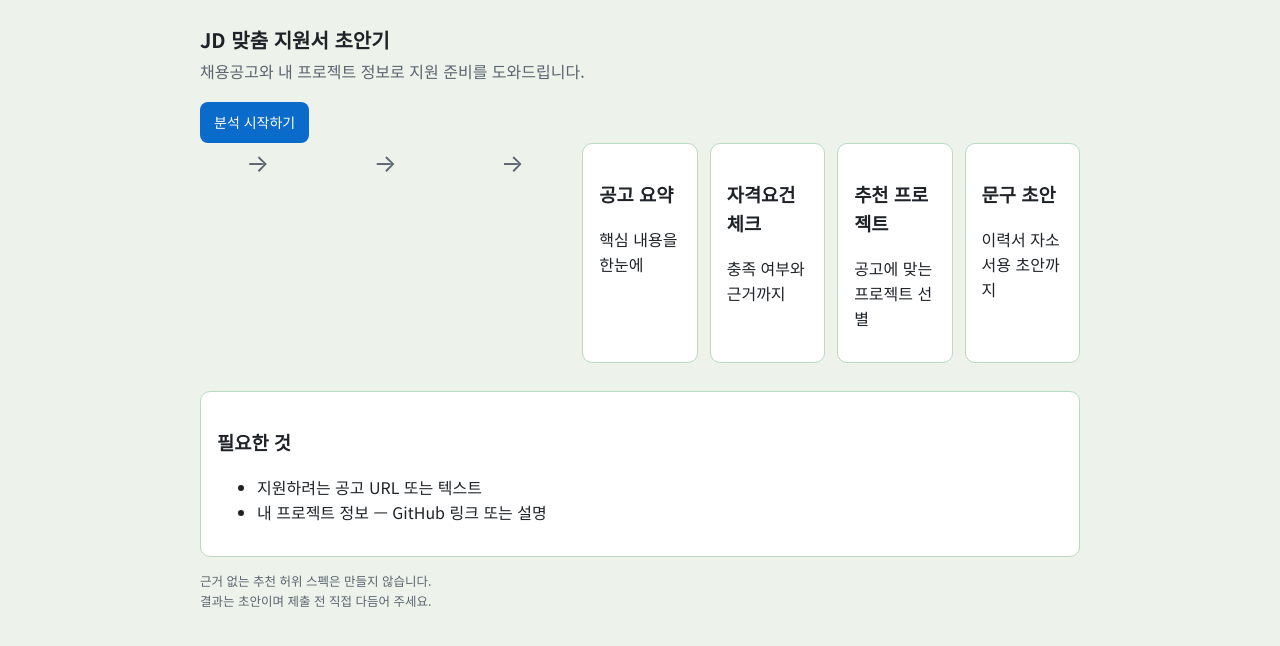
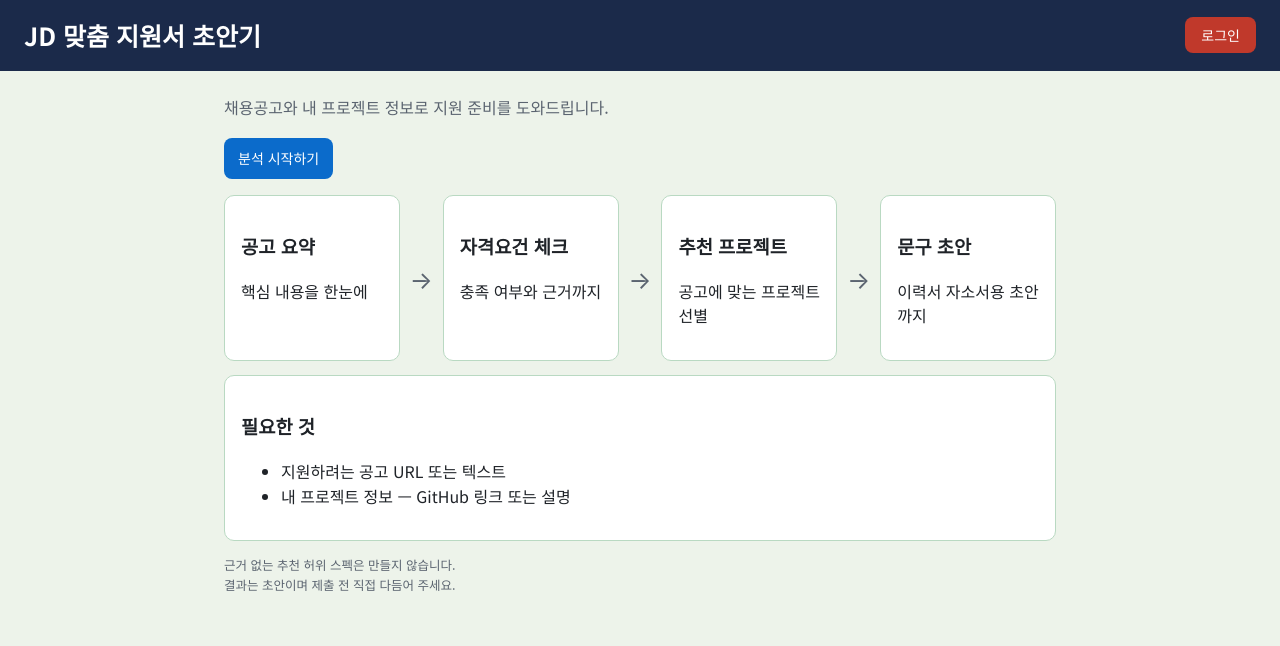
Before and after one commit to KangSY01/jd-fit-service, a website: page index.html in a window 1280 px wide. Drawn offline with Linux system fonts and the light colour scheme.

Commit message:
수정 및 바 추가

```diff
--- a/css/base.css
+++ b/css/base.css
@@ -1,12 +1,20 @@
-:root{ --bg:#EDF3EA; --card:#ffffff; --ink:#1f2328; --muted:#5b6470; --line:#e2e5ea; --accent:#0b6bcb; }
+:root{ --bg:#EDF3EA; --card:#ffffff; --ink:#1f2328; --muted:#5b6470; --line:#e2e5ea; --accent:#0b6bcb; --navy:#1b2a4a; --strong:#c0392b; }
 *{ box-sizing:border-box; }
-body{ font-family:"Noto Sans KR",-apple-system,BlinkMacSystemFont,"Segoe UI",Roboto,Helvetica,Arial,sans-serif; background:var(--bg); color:var(--ink); margin:0; padding:24px; line-height:1.55; }
-.wrap{ max-width:880px; margin:0 auto; }
+body{ font-family:"Noto Sans KR",-apple-system,BlinkMacSystemFont,"Segoe UI",Roboto,Helvetica,Arial,sans-serif; background:var(--bg); color:var(--ink); margin:0; padding:0; line-height:1.55; }
+.wrap{ max-width:880px; margin:0 auto; padding:24px; }
+
+.topbar{ background:var(--navy); color:#fff; display:flex; justify-content:space-between; align-items:center; padding:16px 24px; }
+.topbar .brand{ font-weight:700; font-size:25px; color:#fff; }
+.topbar .btn-login{ background:var(--strong); color:#fff; padding:8px 16px; border-radius:8px; border:none; cursor:pointer; font-size:14px; font-family:inherit; text-decoration:none; display:inline-block; }
+
 h1{ font-size:20px; margin:0 0 4px; font-weight:700; }
 .sub{ color:var(--muted); margin:0 0 18px; }
 .card{ background:var(--card); border:1px solid #b9d9c2; border-radius:10px; padding:16px; margin-bottom:14px; }
-.card-row{ display:grid; grid-template-columns:1fr 1fr 1fr 1fr 1fr 1fr 1fr; gap:12px; }
-.arrow{ text-align:center; font-size:24px; color:var(--muted); grid-row:1; }
+
+.card-row{ display:flex; align-items:stretch; gap:8px; flex-wrap:wrap; }
+.card-row .card{ flex:1 1 140px; margin-bottom:0; }
+.arrow{ display:flex; align-items:center; justify-content:center; font-size:24px; color:var(--muted); flex:0 0 auto; padding:0 2px; }
+
 .required-mark::after{
   content:"★";
   color:#c0392b;
@@ -39,3 +47,8 @@ th{ background:#f6f8fa; }
 .out.show{ display:block; }
 .profile-card{ background:#f6f8fa; border:1px solid var(--line); border-radius:10px; padding:12px; margin-bottom:10px; }
 .profile-card h4{ margin:0 0 6px; font-size:14px; }
+
+@media (max-width:640px){
+  .card-row{ flex-direction:column; }
+  .arrow{ transform:rotate(90deg); padding:4px 0; }
+}
--- a/index.html
+++ b/index.html
@@ -10,12 +10,16 @@
   <link rel="stylesheet" href="css/base.css">
 </head>
 <body>
+  <header class="topbar">
+    <div class="brand">JD 맞춤 지원서 초안기</div>
+    <button class="btn-login" id="loginBtn">로그인</button>
+  </header>
+
   <div class="wrap">
-    <h1>JD 맞춤 지원서 초안기</h1>
     <p class="sub">채용공고와 내 프로젝트 정보로 지원 준비를 도와드립니다.</p>
     <a class="btn" href="analyze.html">분석 시작하기</a>
 
-    <div class="card-row">
+    <div class="card-row" style="margin-top:16px;">
       <div class="card">
         <h3>공고 요약</h3>
         <p>핵심 내용을 한눈에</p>
```
Also changed, not shown: analyze.html (+5 -1 lines).
